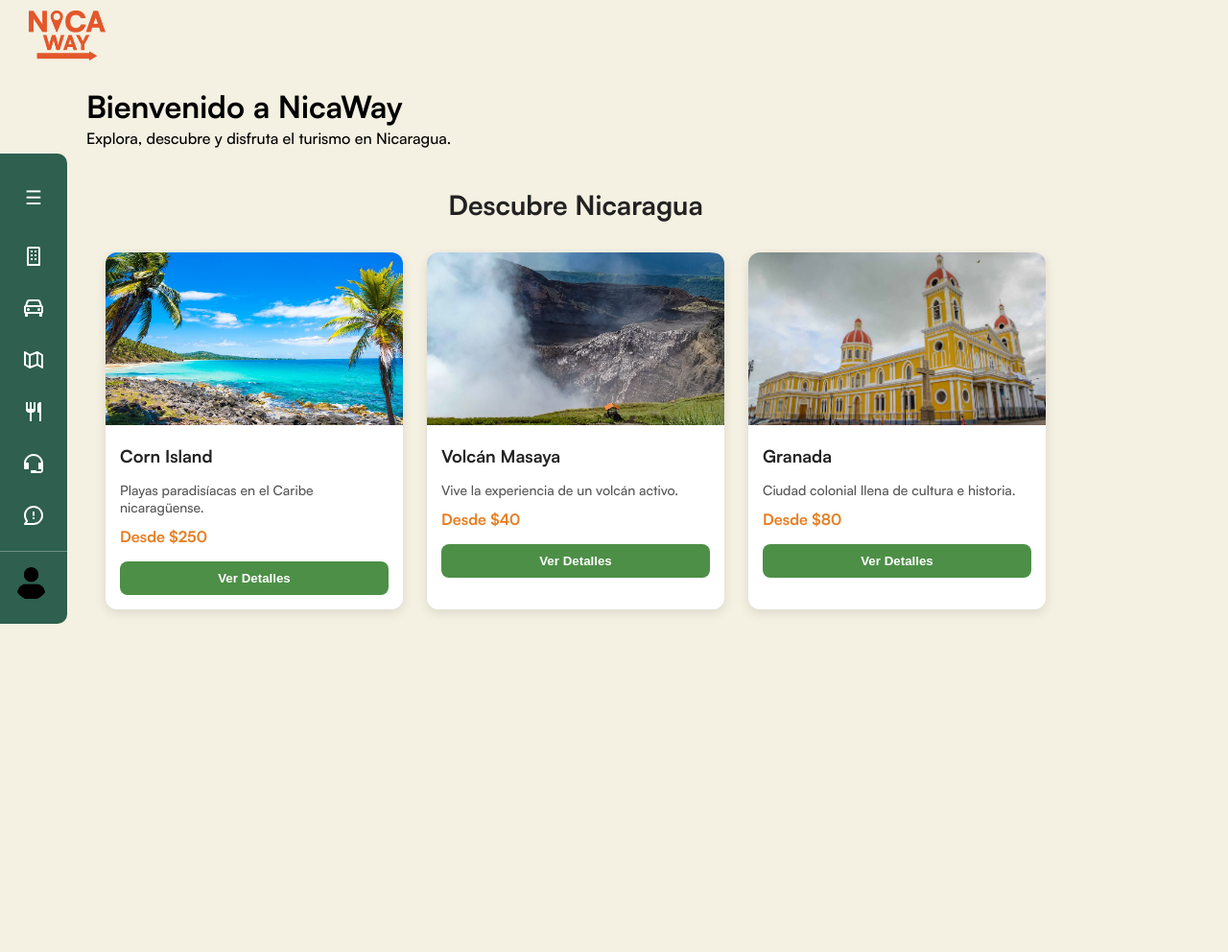
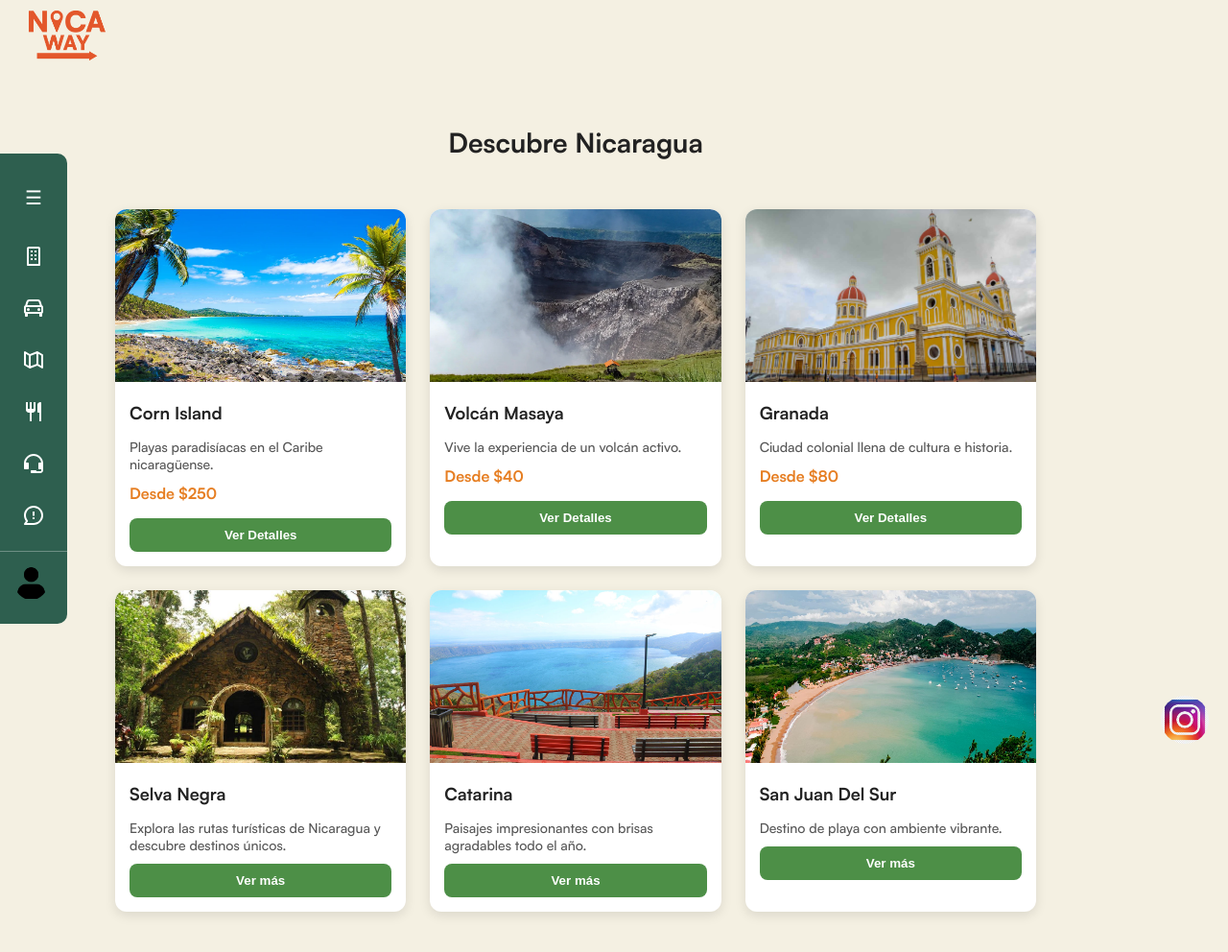
Before and after one commit to ItsDarmony/BackendNicaway0.1, a website: page app/NicaWay/HTML/index.html in a window 1280 px wide. Shown: the whole page at 96% size. Before the commit the page ends 800 px from the top, so only its background shows below. Drawn offline with Linux system fonts and the light colour scheme.

Commit message:
Menu Actualizado con instagrama

```diff
--- a/app/NicaWay/CSS/Styles.css
+++ b/app/NicaWay/CSS/Styles.css
@@ -2,7 +2,6 @@
     margin: 0;
     box-sizing: border-box;
 }
-
 
 body{
     font-family: "Satoshi";
@@ -67,7 +66,6 @@ body{
 .menu-toggle { display: none; }
 
 /* Sidebar */
-
 .sidebar{
     position: fixed;
     top: 160px;   /* debajo del header */
@@ -78,10 +76,9 @@ body{
     overflow-x: hidden;
     white-space: nowrap;
     border-radius: 0 10px 10px 0;
-    height: auto;   /* 🔹 ahora solo ocupa lo que necesita */
+    height: auto;
     padding-bottom: 10px;
 }
-
 
 .sidebar ul{
     list-style: none;
@@ -115,32 +112,27 @@ body{
     color: inherit;
 }
 
-
 .sidebar a:hover{
     background: #1f4033;
     border-radius: 5px;
 }
 
-/* Cuando haces clic (active) */
 .menu-list a:active{
-    color: inherit;  /* 🔹 evita azul al hacer clic */
+    color: inherit;
 }
 
-/* Iconos */
 .sidebar .icon{
     font-size: 20px;
     min-width: 40px;
     text-align: center;
 }
 
-/* Texto oculto cuando está colapsado */
 .sidebar .text{
     opacity: 0;
     visibility: hidden;
     transition: opacity 0.2s ease;
 }
 
-/* Contenido principal */
 .content{
     margin-left: 70px;
     padding: 20px;
@@ -169,13 +161,9 @@ body{
     border-radius: 50%;
     transition: background 0.3s;
     user-select: none;
-    -webkit-user-select: none;
-    -moz-user-select: none;;
 }
 
-.toggle-btn:focus {
-    outline: none;
-}
+.toggle-btn:focus { outline: none; }
 
 .sidebar .icon svg {
     width: 24px;
@@ -185,9 +173,7 @@ body{
     margin: auto;
 }
 
-.sidebar ul {
-    padding-top: 10px;
-}
+.sidebar ul { padding-top: 10px; }
 
 .toggle-btn:hover {
     background: rgba(255, 255, 255, 0.15);
@@ -225,29 +211,12 @@ body{
     color: #ddd;
 }
 
+.menu-toggle:checked ~ .sidebar { width: 250px; }
+.menu-toggle:checked ~ .sidebar .text { opacity: 1; visibility: visible; }
+.user-info { opacity: 0; visibility: hidden; transition: opacity 0.2s ease; }
+.menu-toggle:checked ~ .sidebar .user-info { opacity: 1; visibility: visible; }
 
-.menu-toggle:checked ~ .sidebar {
-    width: 250px;
-}
-
-.menu-toggle:checked ~ .sidebar .text {
-    opacity: 1;
-    visibility: visible;
-}
-
-.user-info {
-    opacity: 0;
-    visibility: hidden;
-    transition: opacity 0.2s ease;
-}
-
-
-.menu-toggle:checked ~ .sidebar .user-info {
-    opacity: 1;
-    visibility: visible;
-}
-
-/* ======== DESTINOS (sección central tipo cards) ======== */
+/* ======== DESTINOS ======== */
 .destinos {
     text-align: center;
     padding: 40px 20px;
@@ -261,11 +230,14 @@ body{
 }
 
 .destinos-grid {
-    display: grid;
-    grid-template-columns: repeat(auto-fit, minmax(280px, 1fr));
-    gap: 25px;
-    max-width: 1100px;
-    margin: auto;
+  display: grid;
+  grid-template-columns: repeat(3, 1fr); /* 🔹 3 columnas fijas */
+  grid-template-rows: repeat(2, auto);   /* 🔹 2 filas */
+  gap: 25px;
+  max-width: 1200px;
+  margin: 40px auto;
+  padding: 10px;
+  justify-content: center;
 }
 
 .destino-card {
@@ -321,6 +293,23 @@ body{
     transition: background 0.3s;
 }
 
-.destino-card button:hover {
-    background: #3b6f36;
+.destino-card button:hover { background: #3b6f36; }
+
+.instagram-float {
+  position: fixed;
+  bottom: 20px;   /* separación del borde inferior */
+  right: 20px;    /* separación del borde derecho */
+  z-index: 1000;  /* para que siempre quede arriba */
 }
+
+.instagram-float img {
+  width: 50px;
+  height: 50px;
+  border-radius: 50%;
+  transition: transform 0.3s ease, box-shadow 0.3s ease;
+}
+
+.instagram-float img:hover {
+  transform: scale(1.1);
+  box-shadow: 0 4px 12px rgba(0, 0, 0, 0.3);
+}
--- a/app/NicaWay/CSS/StylesTurismo.css
+++ b/app/NicaWay/CSS/StylesTurismo.css
@@ -2,10 +2,7 @@ body {
     font-family: Arial, sans-serif;
     font-family: Arial, Helvetica, sans-serif;
      background-color: #f4f0e2;
-opacity: 1;
-background-image:  radial-gradient(#1c2c4c 2px, transparent 2px), radial-gradient(#1c2c4c 2px, #f4f0e2 2px);
-background-size: 80px 80px;
-background-position: 0 0,40px 40px;
+
   ;
 }
 
--- a/app/NicaWay/HTML/index.html
+++ b/app/NicaWay/HTML/index.html
@@ -99,13 +99,12 @@ fill="currentColor" viewBox="0 0 24 24" >
     </div>
 </aside>
 
-    <!-- Contenido -->
  <main class="content">
-        <h1>Bienvenido a NicaWay</h1>
-        <p>Explora, descubre y disfruta el turismo en Nicaragua.</p>
   <section class="destinos">
     <h2>Descubre Nicaragua</h2>
     <div class="destinos-grid">
+
+      <!-- Tus 6 tarjetas en 3x2 -->
       <div class="destino-card">
         <img src="../Imagenes/cornisland.webp" alt="Corn Island">
         <h3>Corn Island</h3>
@@ -129,10 +128,36 @@ fill="currentColor" viewBox="0 0 24 24" >
         <span class="precio">Desde $80</span>
         <button>Ver Detalles</button>
       </div>
+
+      <div class="destino-card">
+        <img src="../Imagenes/selvanegra.jpg" alt="Selva Negra">
+        <h3>Selva Negra</h3>
+        <p>Explora las rutas turísticas de Nicaragua y descubre destinos únicos.</p>
+        <button>Ver más</button>
+      </div>
+
+      <div class="destino-card">
+        <img src="../Imagenes/Catarina.jpeg" alt="Mirador De Catarina">
+        <h3>Catarina</h3>
+        <p>Paisajes impresionantes con brisas agradables todo el año.</p>
+        <button>Ver más</button>
+      </div>
+
+      <div class="destino-card">
+        <img src="../Imagenes/Sanjuan.jpg" alt="San Juan Del Sur">
+        <h3>San Juan Del Sur</h3>
+        <p>Destino de playa con ambiente vibrante.</p>
+        <button>Ver más</button>
+      </div>
+
     </div>
   </section>
+</main>
 
     </main>
+<a href="https://www.instagram.com/nica_wayoficial/?igsh=dXhnYnRkOGtzZWxw&utm_source=qr#" target="_blank" class="instagram-float">
+  <img src="../Imagenes/instagram.jpg" alt="Instagram" />
+</a>
 
 </body>
 </html>
```
Also changed, not shown: app/NicaWay/HTML/Hoteles.html (+1 -1 lines), app/NicaWay/Imagenes/Catarina.jpeg (added), app/NicaWay/Imagenes/Sanjuan.jpg (added), app/NicaWay/Imagenes/instagram.jpg (added), app/NicaWay/Imagenes/selvanegra.jpg (added). Lines whose indentation alone changed are shown as unchanged.
